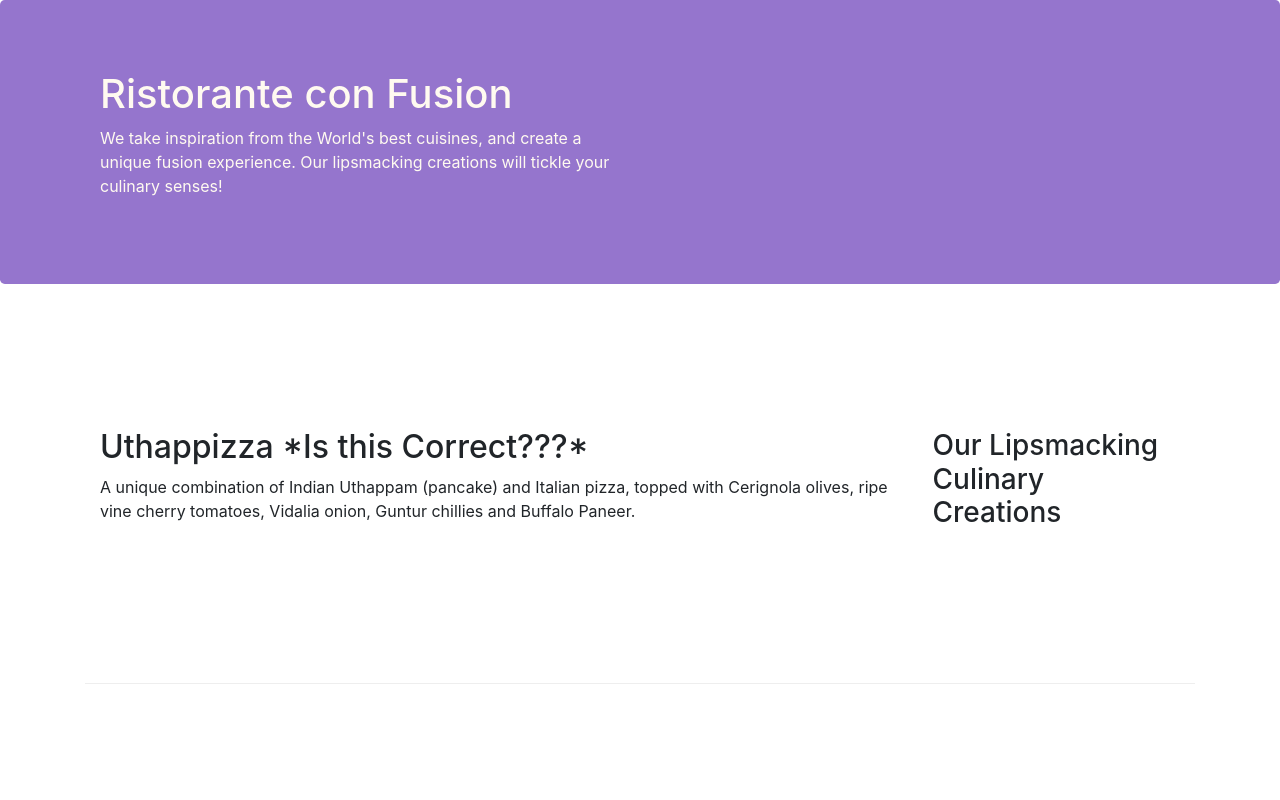
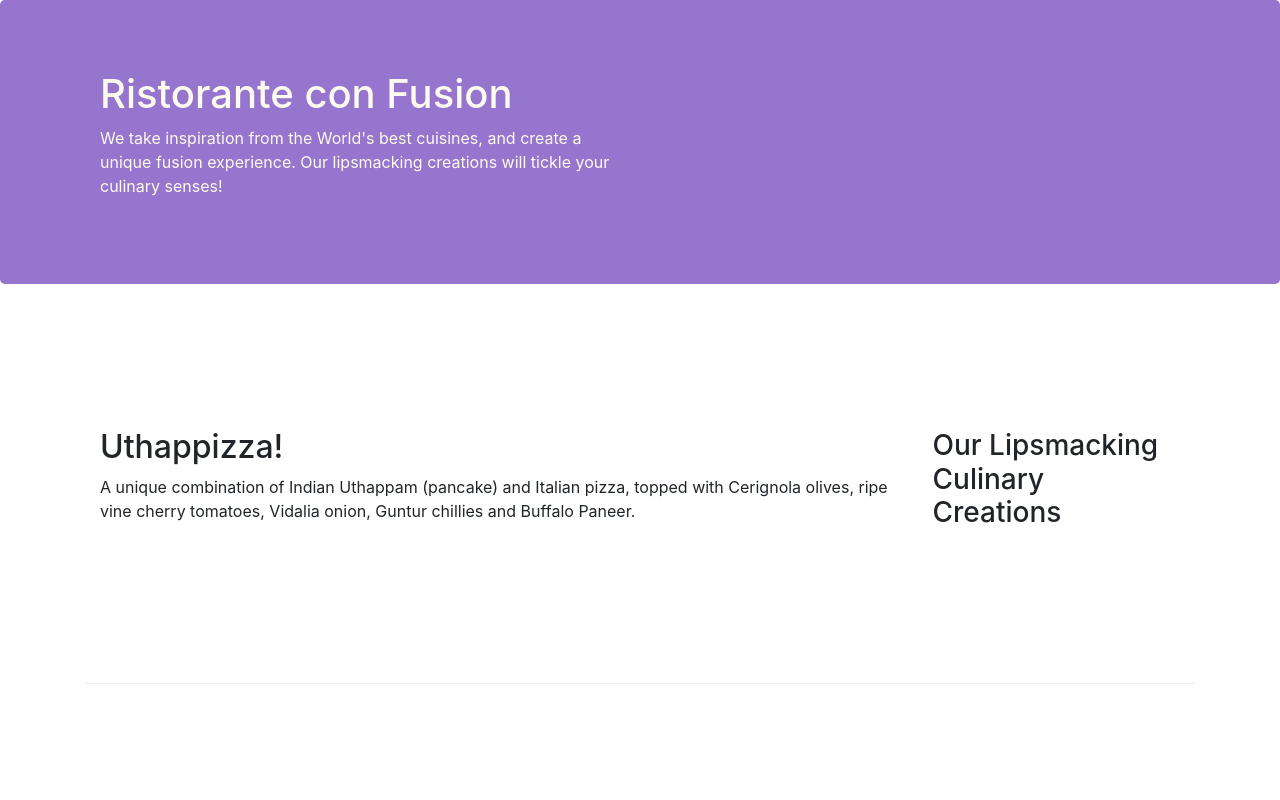
Before and after one commit to Chris-Y-ates/Module-1-Assignment1, a website: page index.html in a window 1280 px wide. Shown: the top 800 px of the page. Drawn offline with nearby package versions, Linux system fonts and the light colour scheme; files that its build step writes are made by us from their sources.

Commit message:
5th commit

```diff
--- a/index.html
+++ b/index.html
@@ -34,7 +34,7 @@
                 <h3>Our Lipsmacking Culinary Creations</h3>
             </div>
             <div class="col col-sm order-sm-first col-md">
-                <h2>Uthappizza *Is this Correct???*</h2>
+                <h2>Uthappizza!</h2>
                 <p>A unique combination of Indian Uthappam (pancake) and Italian pizza, topped with Cerignola olives, ripe vine cherry tomatoes, Vidalia onion, Guntur chillies and Buffalo Paneer.</p>
             </div>
         </div>
```
